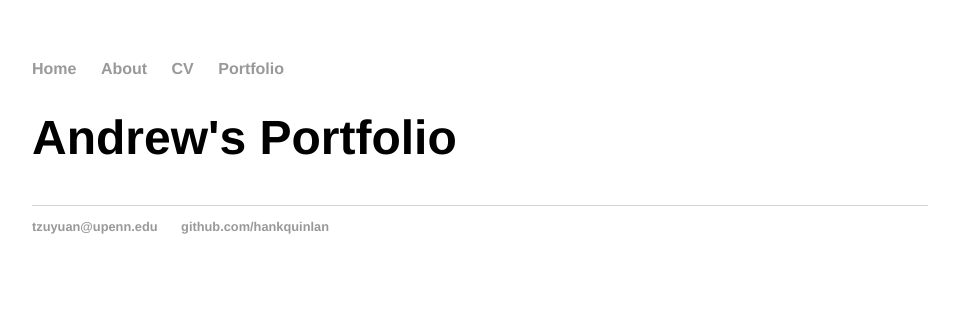
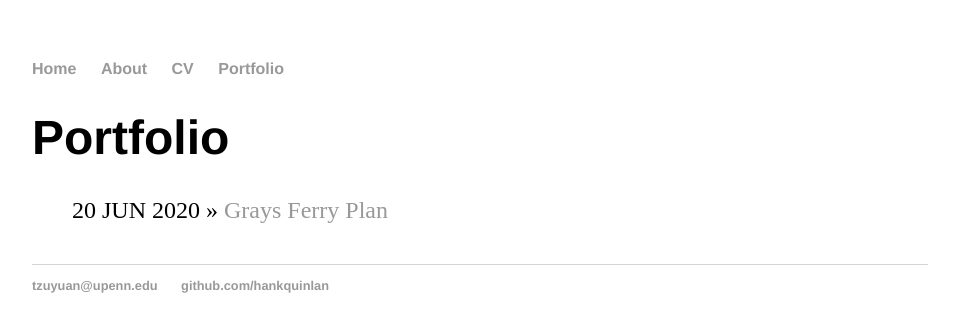
Before and after one commit to tzuyuanw/tzuyuanw.github.io, a Jekyll site: the page built from blog/index.html, in a window 1280 px wide. Shown: the top 332 px of the page, without its empty margins (160-1119 px from the left). Built offline with Jekyll 4.4.1, drawn with Linux system fonts in a browser that asks for light colours.

Commit message:
Update index.html

```diff
--- a/blog/index.html
+++ b/blog/index.html
@@ -1,9 +1,13 @@
 ---
 layout: default
-title: Andrew's Portfolio
+title: Portfolio
 ---
 	<h1>{{ page.title }}</h1>
 	<ul class="posts">
+		<li><span>20 JUN 2020</span> &raquo; <a href="/blog/2014/04/30/hank-quinlan-site-launched" title="Grays Ferry Plan">
+			Grays Ferry Plan</a></li>
+
+
 
 	  {% for post in site.posts %}
 	    <li><span>{{ post.date | date_to_string }}</span> » <a href="{{ post.url }}" title="{{ post.title }}">{{ post.title }}</a></li>
```
